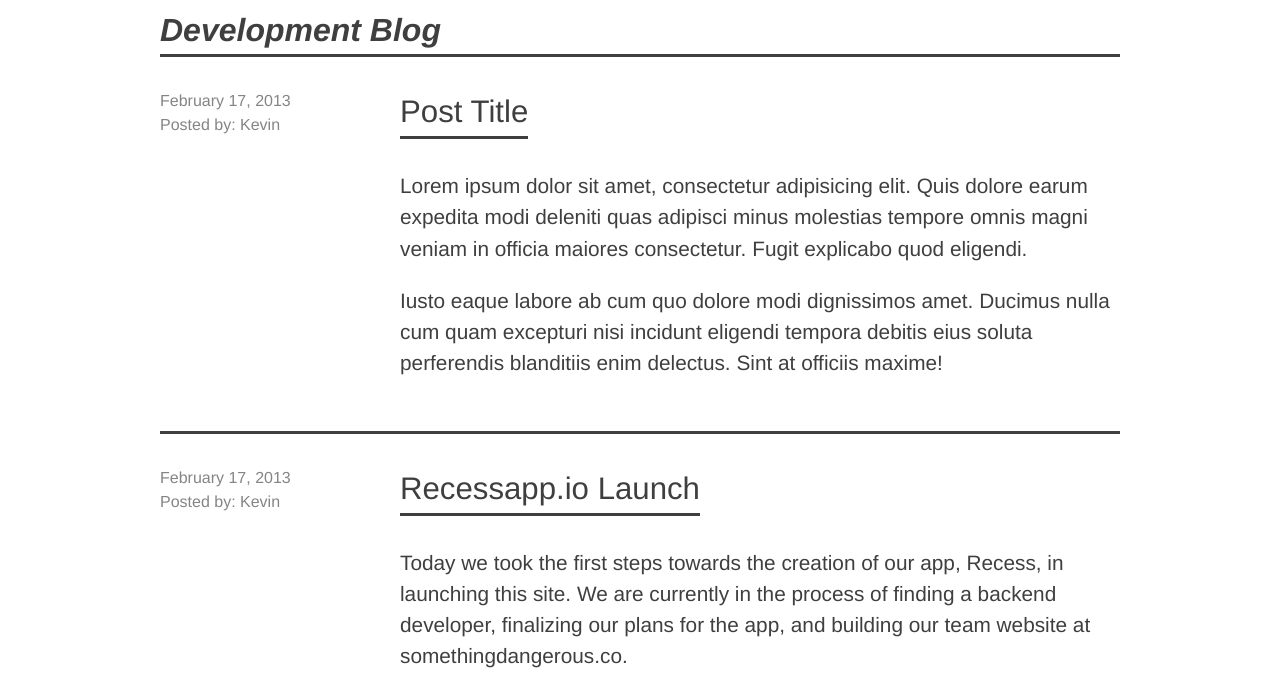
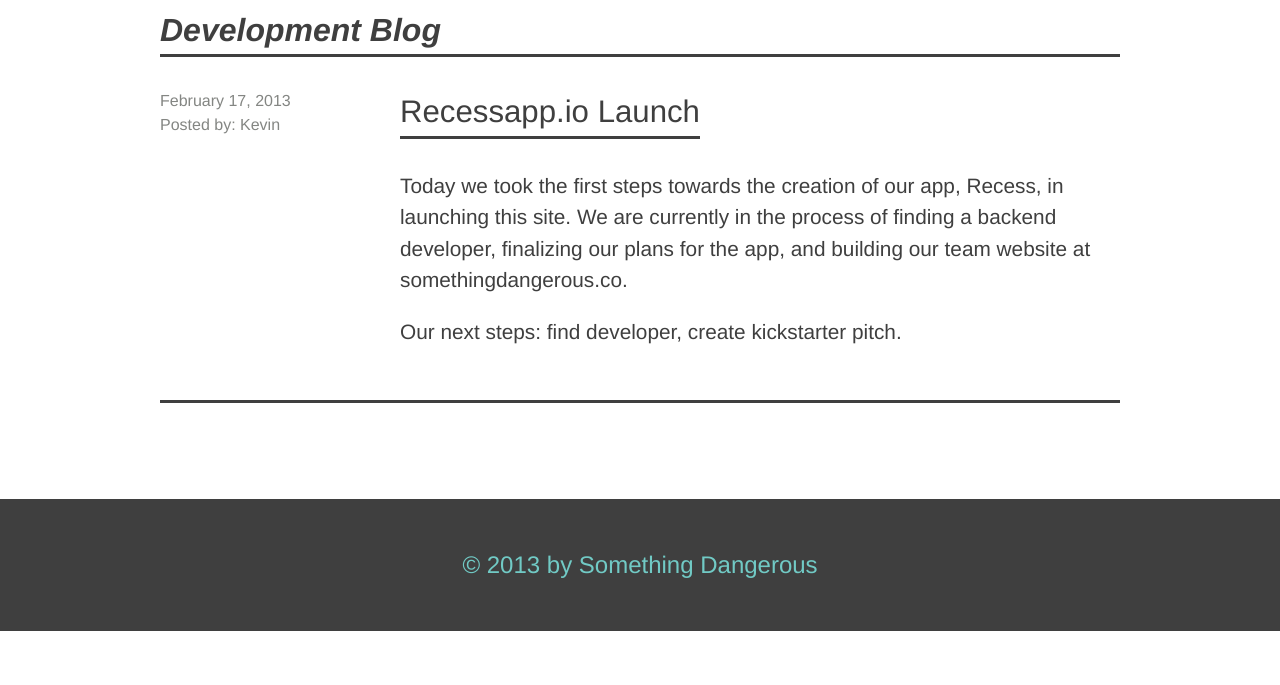
Before and after one commit to kevinzweerink/recessapp, a plain HTML site: page blog.html in a window 1280 px wide. Shown: the part 115-800 px from the top of the page. Drawn offline with nearby package versions, Linux system fonts and the light colour scheme.

Commit message:
Update blog.html

```diff
--- a/blog.html
+++ b/blog.html
@@ -29,18 +29,6 @@
     	</header>
     	<section class="blog">
     		<div class="inner">
-    		<div class="post">
-    			<div class="metadata">
-    				<p class="date">February 17, 2013</p>
-    				<p class="author">Posted by: Kevin</p>
-    			</div> <!-- /.metadata -->
-
-    			<div class="content">
-    				<h3>Post Title</h3>
-    				<p>Lorem ipsum dolor sit amet, consectetur adipisicing elit. Quis dolore earum expedita modi deleniti quas adipisci minus molestias tempore omnis magni veniam in officia maiores consectetur. Fugit explicabo quod eligendi.</p>
-    				<p>Iusto eaque labore ab cum quo dolore modi dignissimos amet. Ducimus nulla cum quam excepturi nisi incidunt eligendi tempora debitis eius soluta perferendis blanditiis enim delectus. Sint at officiis maxime!</p>
-    			</div>
-    		</div> <!-- /.post -->
 
     		<div class="post">
     			<div class="metadata">
```
